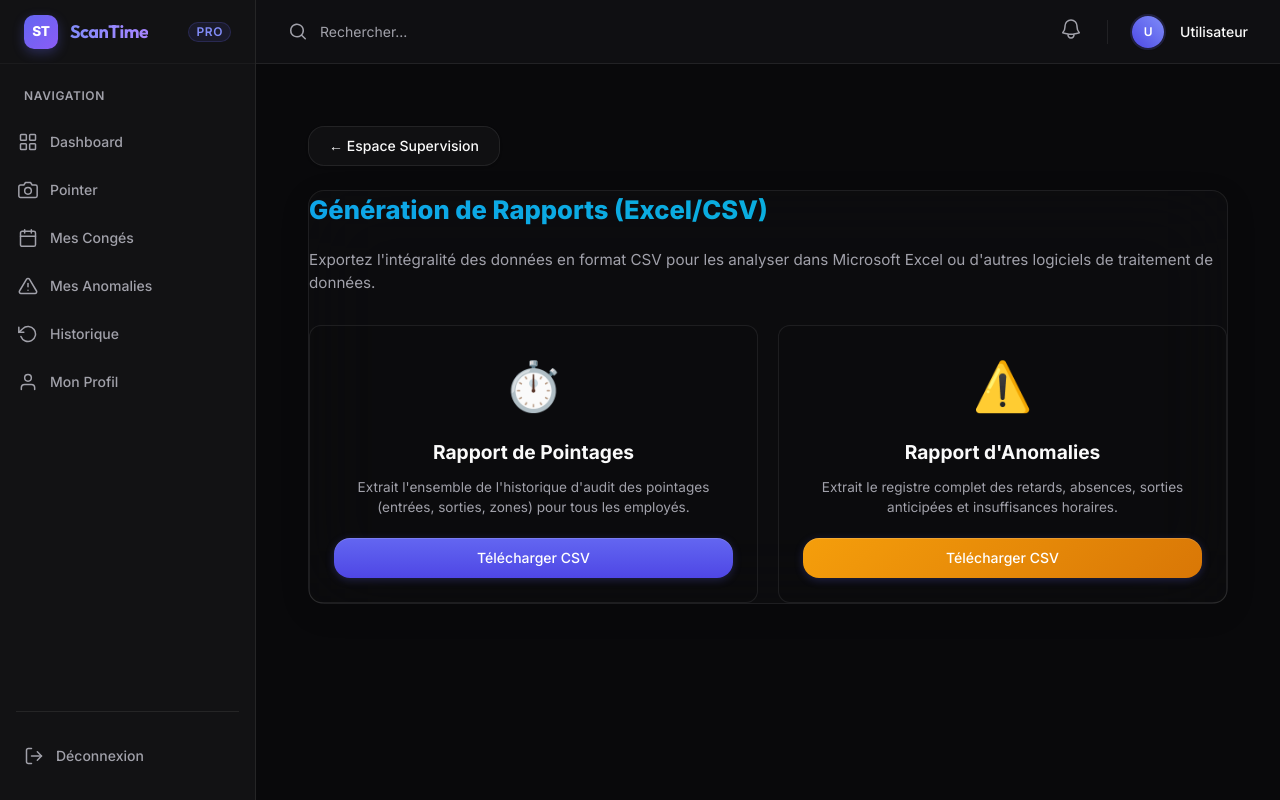
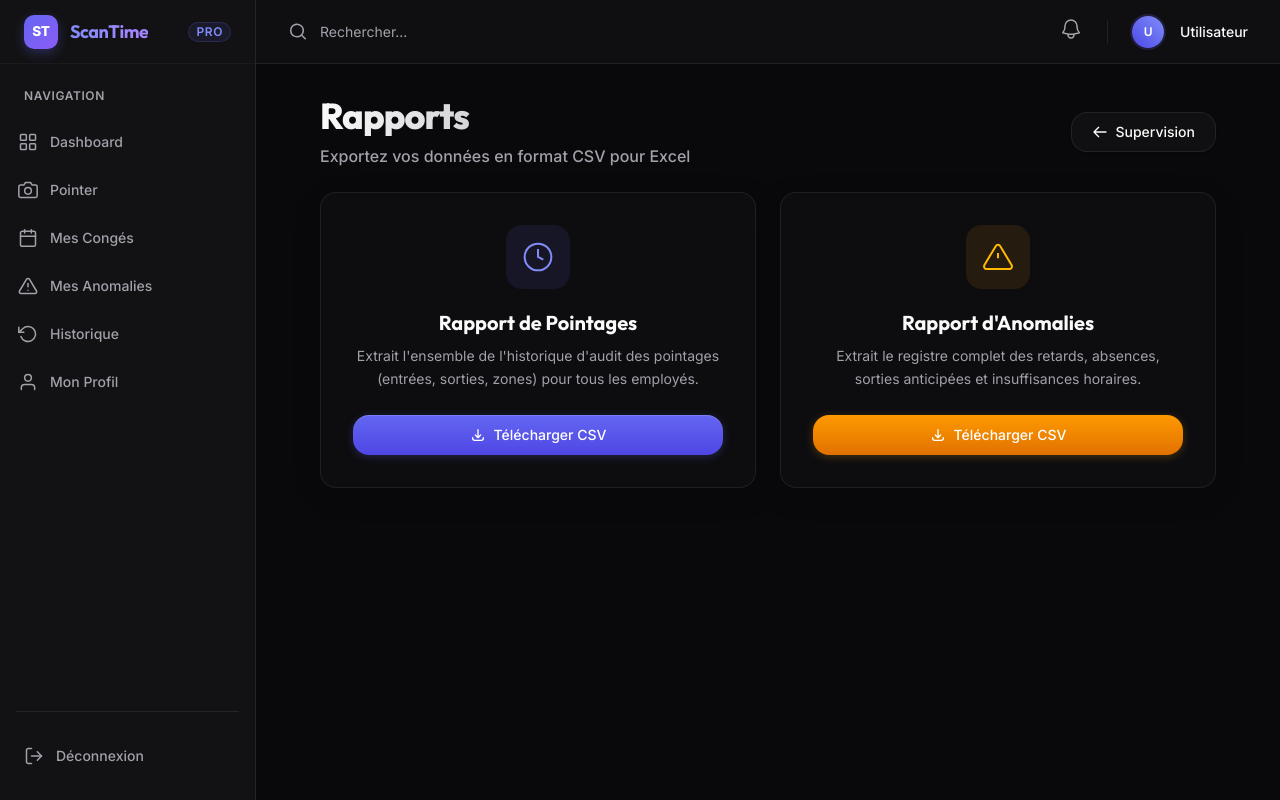
Before and after one commit to Ilyas0236/projet-pointage, a Next.js app: page /admin/rapports in a window 1280 px wide. Built offline with nearby package versions, Linux system fonts and the light colour scheme.

Commit message:
feat: migration Tailwind complète - pointer, anomalies employé, rapports admin

```diff
--- a/src/app/admin/rapports/page.js
+++ b/src/app/admin/rapports/page.js
@@ -142,69 +142,106 @@ export default function AdminRapports() {
   };
 
   return (
-    <div style={{ maxWidth: '1000px', margin: '0 auto', padding: '30px 20px', width: '100%' }}>
-      {/* Back button */}
-      <div style={{ marginBottom: '24px' }}>
-        <button className="btn-secondary" onClick={() => router.push('/admin')}>
-          ← Espace Supervision
+    <div className="max-w-4xl mx-auto w-full space-y-6 animate-fade-in">
+      {/* Header */}
+      <div className="flex flex-col sm:flex-row items-start sm:items-center justify-between gap-4">
+        <div>
+          <h1 className="text-4xl font-extrabold tracking-tight text-transparent bg-clip-text bg-gradient-to-r from-foreground to-surface-400 font-heading">
+            Rapports
+          </h1>
+          <p className="text-muted-foreground mt-2 font-medium">Exportez vos données en format CSV pour Excel</p>
+        </div>
+        <button className="btn-secondary flex items-center gap-2" onClick={() => router.push('/admin')}>
+          <svg className="w-4 h-4" fill="none" viewBox="0 0 24 24" stroke="currentColor" strokeWidth="2"><path strokeLinecap="round" strokeLinejoin="round" d="M10 19l-7-7m0 0l7-7m-7 7h18" /></svg>
+          Supervision
         </button>
       </div>
 
-      <div className="glass-card animate-fade-in">
-        <h2 className="text-gradient" style={{ fontSize: '1.6rem', fontWeight: 800, marginBottom: '20px' }}>
-          Génération de Rapports (Excel/CSV)
-        </h2>
-
-        <p style={{ color: 'var(--text-secondary)', fontSize: '0.95rem', marginBottom: '30px' }}>
-          Exportez l'intégralité des données en format CSV pour les analyser dans Microsoft Excel ou d'autres logiciels de traitement de données.
-        </p>
-
+      {/* Alerts */}
       {error && (
-          <div style={{ padding: '10px 14px', backgroundColor: 'var(--error-bg)', color: 'var(--error)', border: '1px solid var(--error-border)', borderRadius: 'var(--radius-sm)', fontSize: '0.85rem', marginBottom: '20px' }}>
+        <div className="flex items-center gap-2 p-4 bg-destructive/10 text-destructive border border-destructive/20 rounded-xl text-sm">
+          <svg className="w-4 h-4 shrink-0" fill="none" viewBox="0 0 24 24" stroke="currentColor" strokeWidth="2"><circle cx="12" cy="12" r="10"/><line x1="12" y1="8" x2="12" y2="12"/><line x1="12" y1="16" x2="12.01" y2="16"/></svg>
           {error}
         </div>
       )}
 
       {success && (
-          <div style={{ padding: '10px 14px', backgroundColor: 'var(--success-bg)', color: 'var(--success)', border: '1px solid var(--success-border)', borderRadius: 'var(--radius-sm)', fontSize: '0.85rem', marginBottom: '20px' }}>
+        <div className="flex items-center gap-2 p-4 bg-emerald-500/10 text-emerald-400 border border-emerald-500/20 rounded-xl text-sm">
+          <svg className="w-4 h-4 shrink-0" fill="none" viewBox="0 0 24 24" stroke="currentColor" strokeWidth="2"><polyline points="20 6 9 17 4 12"/></svg>
           {success}
         </div>
       )}
 
-        <div style={{ display: 'grid', gridTemplateColumns: 'repeat(auto-fit, minmax(300px, 1fr))', gap: '20px' }}>
+      {/* Export Cards */}
+      <div className="grid grid-cols-1 md:grid-cols-2 gap-6">
 
-          <div style={{ background: 'rgba(0,0,0,0.02)', border: '1px solid var(--border-glass)', borderRadius: 'var(--radius-md)', padding: '24px', display: 'flex', flexDirection: 'column', alignItems: 'center', textAlign: 'center' }}>
-            <div style={{ fontSize: '3rem', marginBottom: '16px' }}>⏱️</div>
-            <h3 style={{ fontSize: '1.2rem', fontWeight: 700, marginBottom: '10px' }}>Rapport de Pointages</h3>
-            <p style={{ color: 'var(--text-secondary)', fontSize: '0.85rem', marginBottom: '20px' }}>
+        {/* Pointages Export */}
+        <div className="card p-0 overflow-hidden group relative">
+          <div className="absolute inset-0 bg-gradient-to-br from-primary-500/5 to-transparent opacity-0 group-hover:opacity-100 transition-opacity"></div>
+          <div className="p-8 flex flex-col items-center text-center relative z-10">
+            <div className="w-16 h-16 rounded-2xl bg-primary-500/10 flex items-center justify-center text-primary-400 mb-5 group-hover:scale-110 transition-transform">
+              <svg className="w-8 h-8" fill="none" viewBox="0 0 24 24" stroke="currentColor" strokeWidth="1.5">
+                <circle cx="12" cy="12" r="10"/>
+                <polyline points="12 6 12 12 16 14"/>
+              </svg>
+            </div>
+            <h3 className="text-xl font-bold text-foreground mb-2 font-heading">Rapport de Pointages</h3>
+            <p className="text-muted-foreground text-sm mb-6 leading-relaxed">
               Extrait l'ensemble de l'historique d'audit des pointages (entrées, sorties, zones) pour tous les employés.
             </p>
             <button
-              className="btn-primary"
+              className="btn-primary w-full flex items-center justify-center gap-2"
               onClick={handleExportPointages}
               disabled={loading}
-              style={{ width: '100%', marginTop: 'auto' }}
             >
-              {loading ? 'Exportation...' : 'Télécharger CSV'}
+              {loading ? (
+                <>
+                  <div className="h-4 w-4 animate-spin rounded-full border-2 border-white/30 border-t-white"></div>
+                  Exportation...
+                </>
+              ) : (
+                <>
+                  <svg className="w-4 h-4" fill="none" viewBox="0 0 24 24" stroke="currentColor" strokeWidth="2"><path strokeLinecap="round" strokeLinejoin="round" d="M4 16v1a3 3 0 003 3h10a3 3 0 003-3v-1m-4-4l-4 4m0 0l-4-4m4 4V4" /></svg>
+                  Télécharger CSV
+                </>
+              )}
             </button>
           </div>
+        </div>
 
-          <div style={{ background: 'rgba(0,0,0,0.02)', border: '1px solid var(--border-glass)', borderRadius: 'var(--radius-md)', padding: '24px', display: 'flex', flexDirection: 'column', alignItems: 'center', textAlign: 'center' }}>
-            <div style={{ fontSize: '3rem', marginBottom: '16px' }}>⚠️</div>
-            <h3 style={{ fontSize: '1.2rem', fontWeight: 700, marginBottom: '10px' }}>Rapport d'Anomalies</h3>
-            <p style={{ color: 'var(--text-secondary)', fontSize: '0.85rem', marginBottom: '20px' }}>
+        {/* Anomalies Export */}
+        <div className="card p-0 overflow-hidden group relative">
+          <div className="absolute inset-0 bg-gradient-to-br from-amber-500/5 to-transparent opacity-0 group-hover:opacity-100 transition-opacity"></div>
+          <div className="p-8 flex flex-col items-center text-center relative z-10">
+            <div className="w-16 h-16 rounded-2xl bg-amber-500/10 flex items-center justify-center text-amber-400 mb-5 group-hover:scale-110 transition-transform">
+              <svg className="w-8 h-8" fill="none" viewBox="0 0 24 24" stroke="currentColor" strokeWidth="1.5">
+                <path d="M10.29 3.86L1.82 18a2 2 0 0 0 1.71 3h16.94a2 2 0 0 0 1.71-3L13.71 3.86a2 2 0 0 0-3.42 0z"/>
+                <line x1="12" y1="9" x2="12" y2="13"/>
+                <line x1="12" y1="17" x2="12.01" y2="17"/>
+              </svg>
+            </div>
+            <h3 className="text-xl font-bold text-foreground mb-2 font-heading">Rapport d'Anomalies</h3>
+            <p className="text-muted-foreground text-sm mb-6 leading-relaxed">
               Extrait le registre complet des retards, absences, sorties anticipées et insuffisances horaires.
             </p>
             <button
-              className="btn-primary"
+              className="w-full inline-flex items-center justify-center whitespace-nowrap rounded-xl text-sm font-medium transition-all duration-200 bg-gradient-to-b from-amber-500 to-amber-600 text-white shadow-[0_2px_8px_rgba(245,158,11,0.25)] hover:shadow-[0_4px_12px_rgba(245,158,11,0.35)] hover:-translate-y-[1px] active:scale-[0.98] h-10 px-5 py-2 gap-2"
               onClick={handleExportAnomalies}
               disabled={loading}
-              style={{ width: '100%', marginTop: 'auto', background: 'linear-gradient(135deg, var(--warning) 0%, #d97706 100%)' }}
             >
-              {loading ? 'Exportation...' : 'Télécharger CSV'}
+              {loading ? (
+                <>
+                  <div className="h-4 w-4 animate-spin rounded-full border-2 border-white/30 border-t-white"></div>
+                  Exportation...
+                </>
+              ) : (
+                <>
+                  <svg className="w-4 h-4" fill="none" viewBox="0 0 24 24" stroke="currentColor" strokeWidth="2"><path strokeLinecap="round" strokeLinejoin="round" d="M4 16v1a3 3 0 003 3h10a3 3 0 003-3v-1m-4-4l-4 4m0 0l-4-4m4 4V4" /></svg>
+                  Télécharger CSV
+                </>
+              )}
             </button>
           </div>
-
         </div>
 
       </div>
```
Also changed, not shown: src/app/anomalies/page.js (+47 -28 lines), src/app/pointer/page.js (+54 -51 lines). Lines whose indentation alone changed are shown as unchanged.
